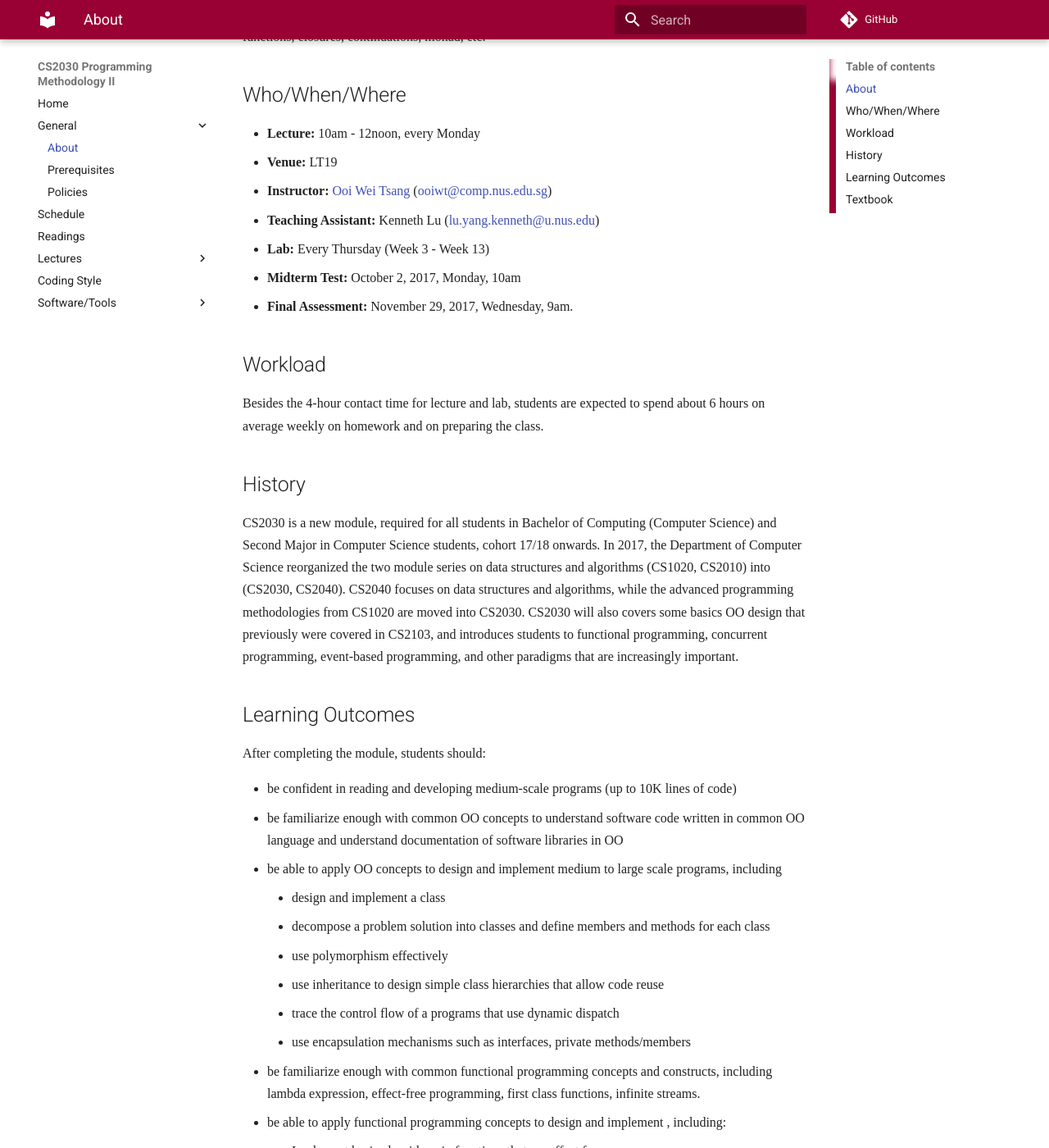
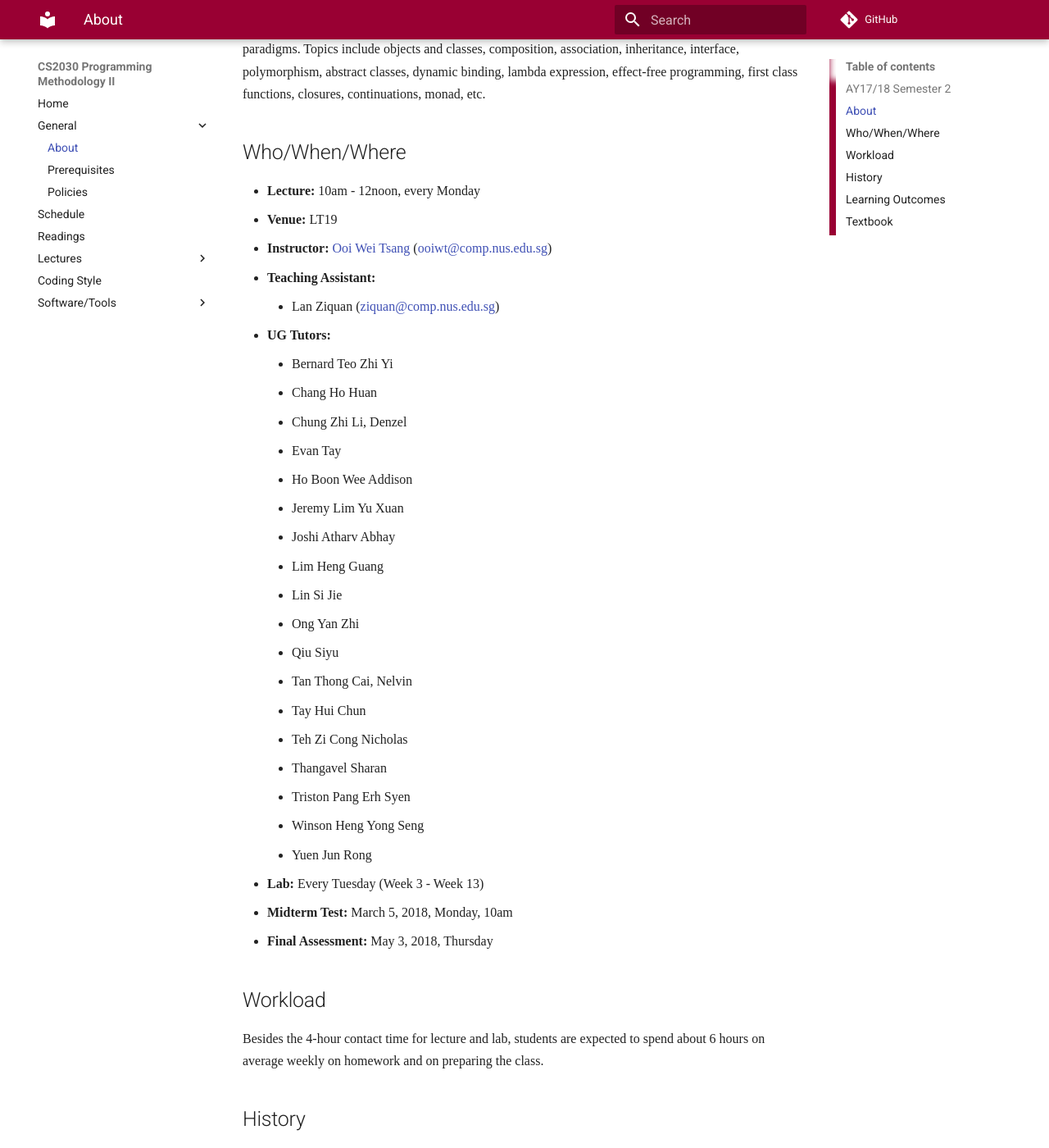
Before and after one commit to nus-cs2030/1718-s2, an MkDocs documentation site: the page built from docs/about.md, in a window 1280 px wide and 1400 px high, scrolled down 363 px. Shown: the whole window at 82% size. Built offline with MkDocs 1.6.1 and Material for MkDocs 9.7.7, drawn with Linux system fonts in a browser that asks for light colours; some web fonts are replaced; comment, search, counter and statistics services are not loaded; old or Windows-style settings are respelled for this version of MkDocs.

Commit message:
Update module info, including TAs

```diff
--- a/docs/about.md
+++ b/docs/about.md
@@ -1,4 +1,5 @@
 # CS2030 Programming Methodology II
+### AY17/18 Semester 2
 
 ## About
 This module is a follow up to CS1010.  It explores two modern programming paradigms, object-oriented programming and functional programming.  Through a series of integrated assignments, students will learn to develop medium-scale software programs in the order of thousands of lines of code and tens of classes using object-oriented design principles and advanced programming constructs available in the two paradigms.  Topics include objects and classes, composition, association, inheritance, interface, polymorphism, abstract classes, dynamic binding, lambda expression, effect-free programming, first class functions, closures, continuations, monad, etc.
@@ -8,10 +9,30 @@ This module is a follow up to CS1010.  It explores two modern programming paradi
 * **Lecture:** 10am - 12noon, every Monday
 * **Venue:** LT19
 * **Instructor:** [Ooi Wei Tsang](http://www.comp.nus.edu.sg/~ooiwt) (ooiwt@comp.nus.edu.sg)
-* **Teaching Assistant:** Kenneth Lu (lu.yang.kenneth@u.nus.edu)
-* **Lab:** Every Thursday (Week 3 - Week 13)
-* **Midterm Test:** October 2, 2017, Monday, 10am
-* **Final Assessment:** November 29, 2017, Wednesday, 9am.
+* **Teaching Assistant:**
+    * Lan Ziquan (ziquan@comp.nus.edu.sg)
+* **UG Tutors:**
+	* Bernard Teo Zhi Yi
+    * Chang Ho Huan
+    * Chung Zhi Li, Denzel
+    * Evan Tay
+    * Ho Boon Wee Addison
+    * Jeremy Lim Yu Xuan
+    * Joshi Atharv Abhay
+    * Lim Heng Guang
+    * Lin Si Jie
+    * Ong Yan Zhi
+    * Qiu Siyu
+    * Tan Thong Cai, Nelvin
+    * Tay Hui Chun
+    * Teh Zi Cong Nicholas
+    * Thangavel Sharan
+    * Triston Pang Erh Syen
+    * Winson Heng Yong Seng
+    * Yuen Jun Rong
+* **Lab:** Every Tuesday (Week 3 - Week 13)
+* **Midterm Test:** March 5, 2018, Monday, 10am
+* **Final Assessment:** May 3, 2018, Thursday
 
 ## Workload
 
```
